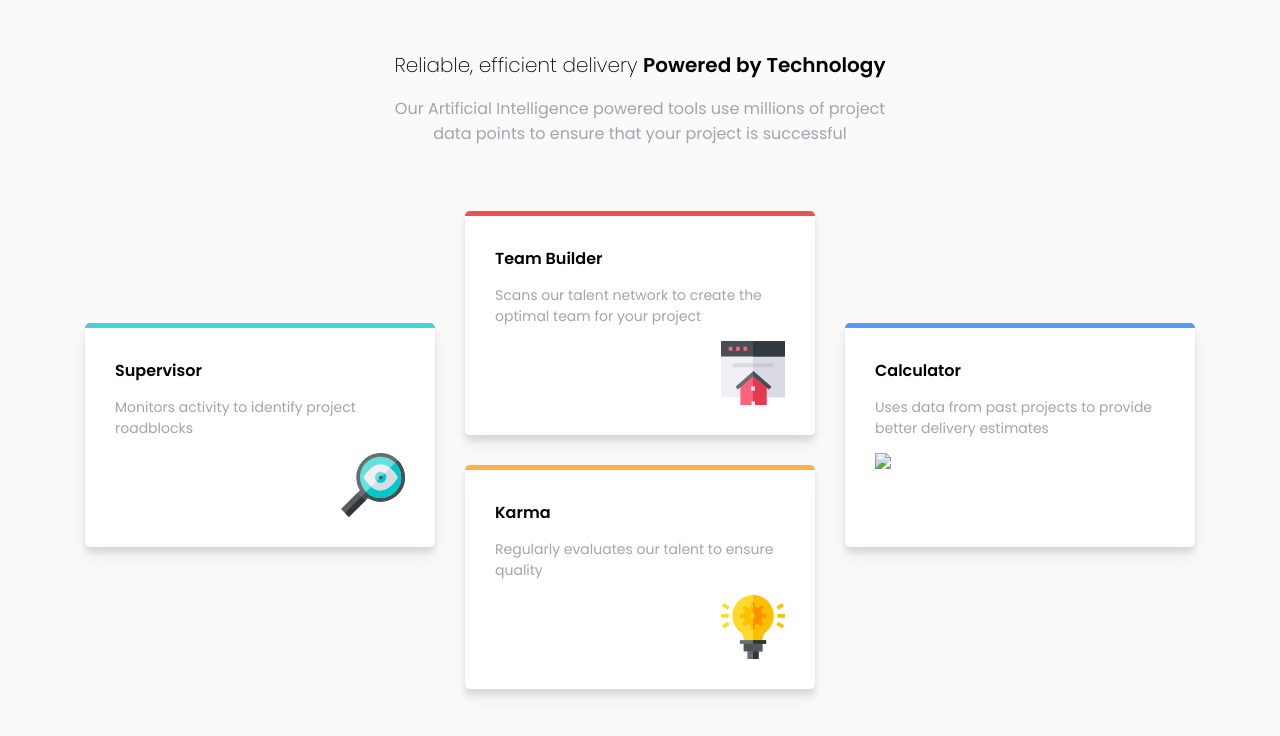
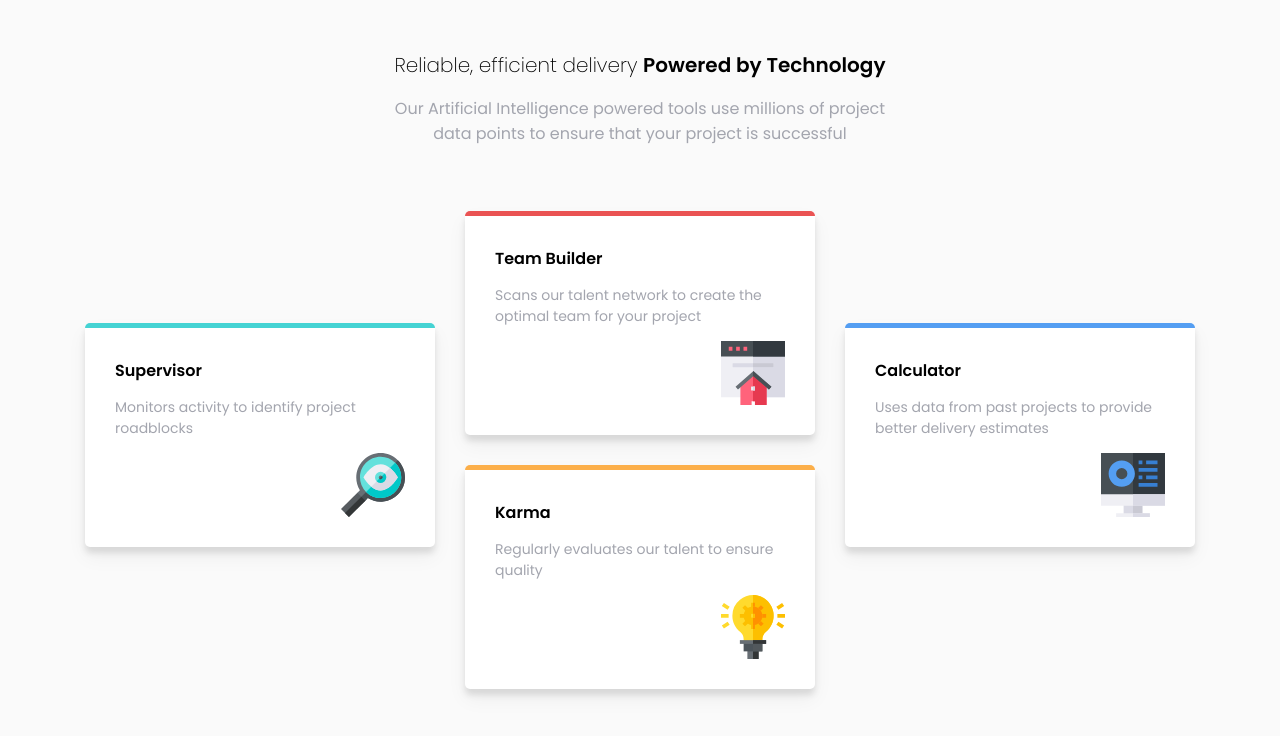
Before and after one commit to ILikeCode1/Four-Card-Feature-Section-Master, a plain HTML site: page index.html in a window 1280 px wide. Drawn offline with Linux system fonts and the light colour scheme; the site is published under a folder, as on GitHub Pages, so addresses that start at the root find nothing.

Commit message:
Update index.html

```diff
--- a/index.html
+++ b/index.html
@@ -43,7 +43,7 @@
       <div class="box calculator y-mid">
         <h3>Calculator</h3>
         <p>Uses data from past projects to provide better delivery estimates</p>
-        <img src="/images/icon-calculator.svg" />
+        <img src="images/icon-calculator.svg" />
       </div>
 
       <div class="box karma">
```
